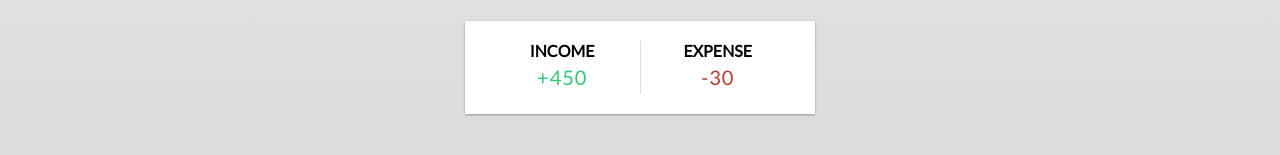
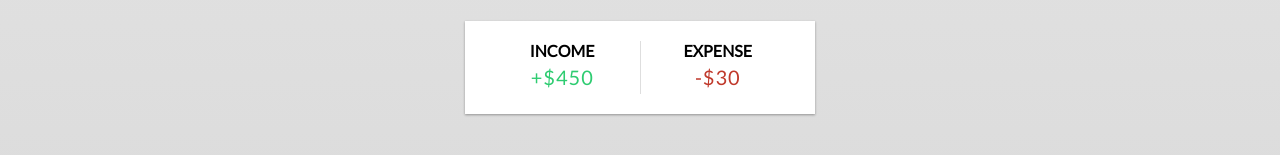
Before and after one commit to shajishah/ExpenceTracker, a React (Create React App) app: page / in a window 1280 px wide. Shown: the part 136-291 px from the top of the page. Built offline with nearby package versions, Linux system fonts and the light colour scheme.

Commit message:
updated income expences dollar sign

```diff
--- a/src/components/IncomeExpenses.js
+++ b/src/components/IncomeExpenses.js
@@ -18,11 +18,11 @@ export const IncomeExpenses = () => {
         <div className="inc-exp-container">
         <div>
           <h4>Income</h4>
-    <p id="money-plus" className="money plus">+<CountUp end={income}/></p>
+    <p id="money-plus" className="money plus">+$<CountUp end={income}/></p>
         </div>
         <div>
           <h4>Expense</h4>
-          <p id="money-minus" className="money minus">-<CountUp end={expense}/></p>
+          <p id="money-minus" className="money minus">-$<CountUp end={expense}/></p>
         </div>
       </div>
     )
```
